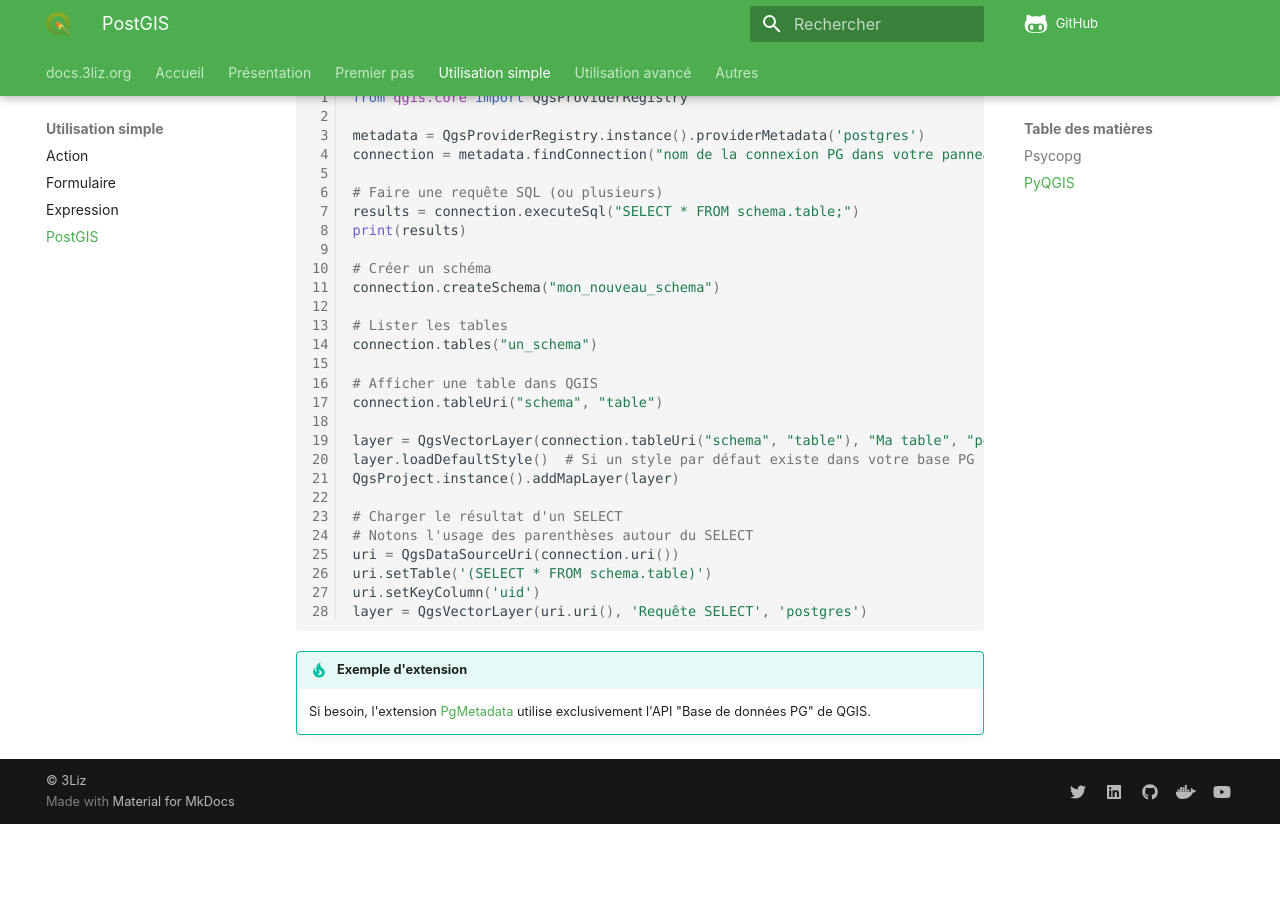
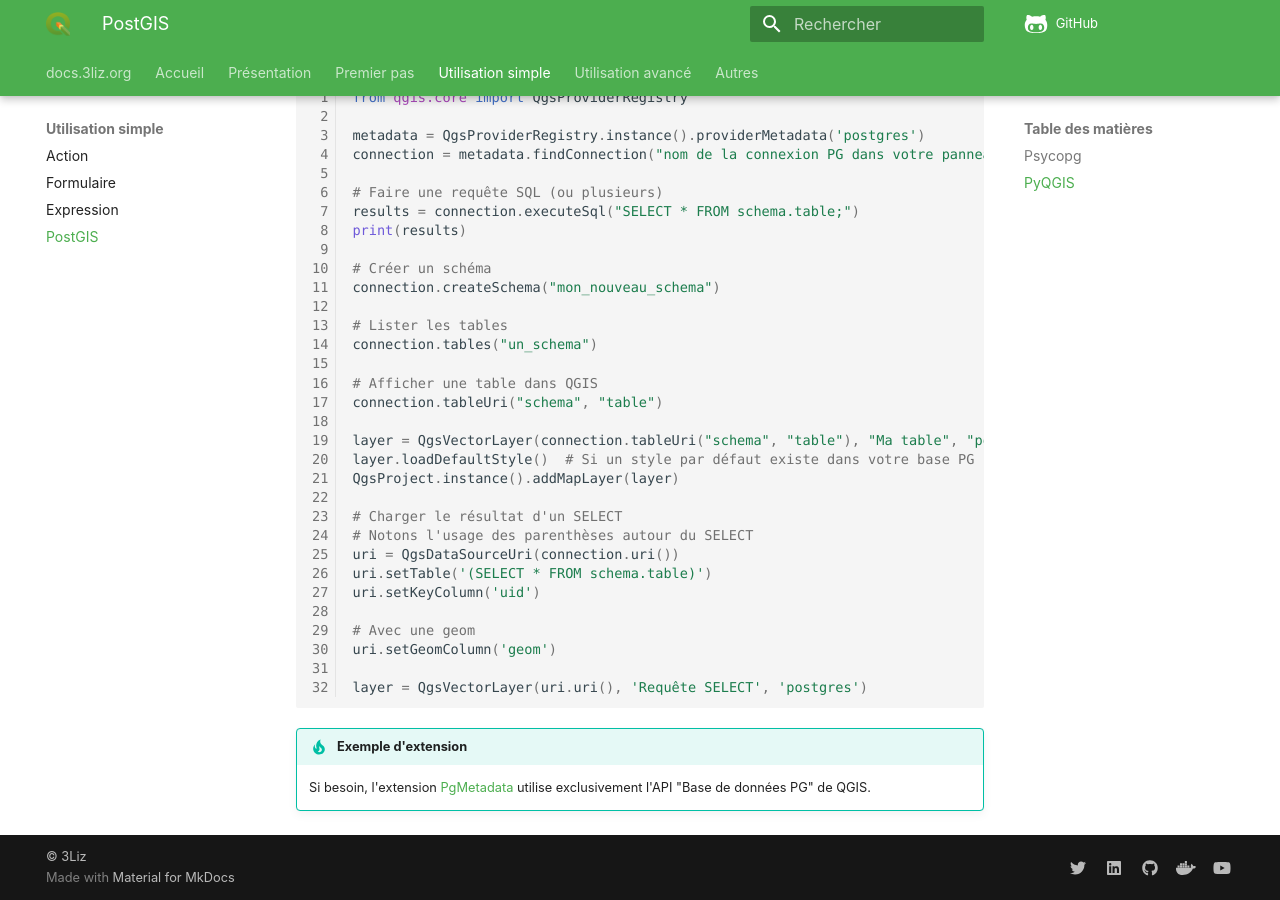
Before and after one commit to 3liz/formation-pyqgis, an MkDocs documentation site: the page built from docs/postgis.md, in a window 1280 px wide and 900 px high, scrolled down 743 px. Built offline with MkDocs 1.6.1 and Material for MkDocs 9.7.7, drawn with Linux system fonts in a browser that asks for light colours; nearby versions of some CDN libraries; comment, search, counter and statistics services are not loaded; before the commit the page ends 1567 px from its top, so only the background shows below that.

Commit message:
Add geom column

````diff
--- a/docs/postgis.md
+++ b/docs/postgis.md
@@ -56,6 +56,10 @@ QgsProject.instance().addMapLayer(layer)
 uri = QgsDataSourceUri(connection.uri())
 uri.setTable('(SELECT * FROM schema.table)')
 uri.setKeyColumn('uid')
+
+# Avec une geom
+uri.setGeomColumn('geom')
+
 layer = QgsVectorLayer(uri.uri(), 'Requête SELECT', 'postgres')
 ```
 
````
